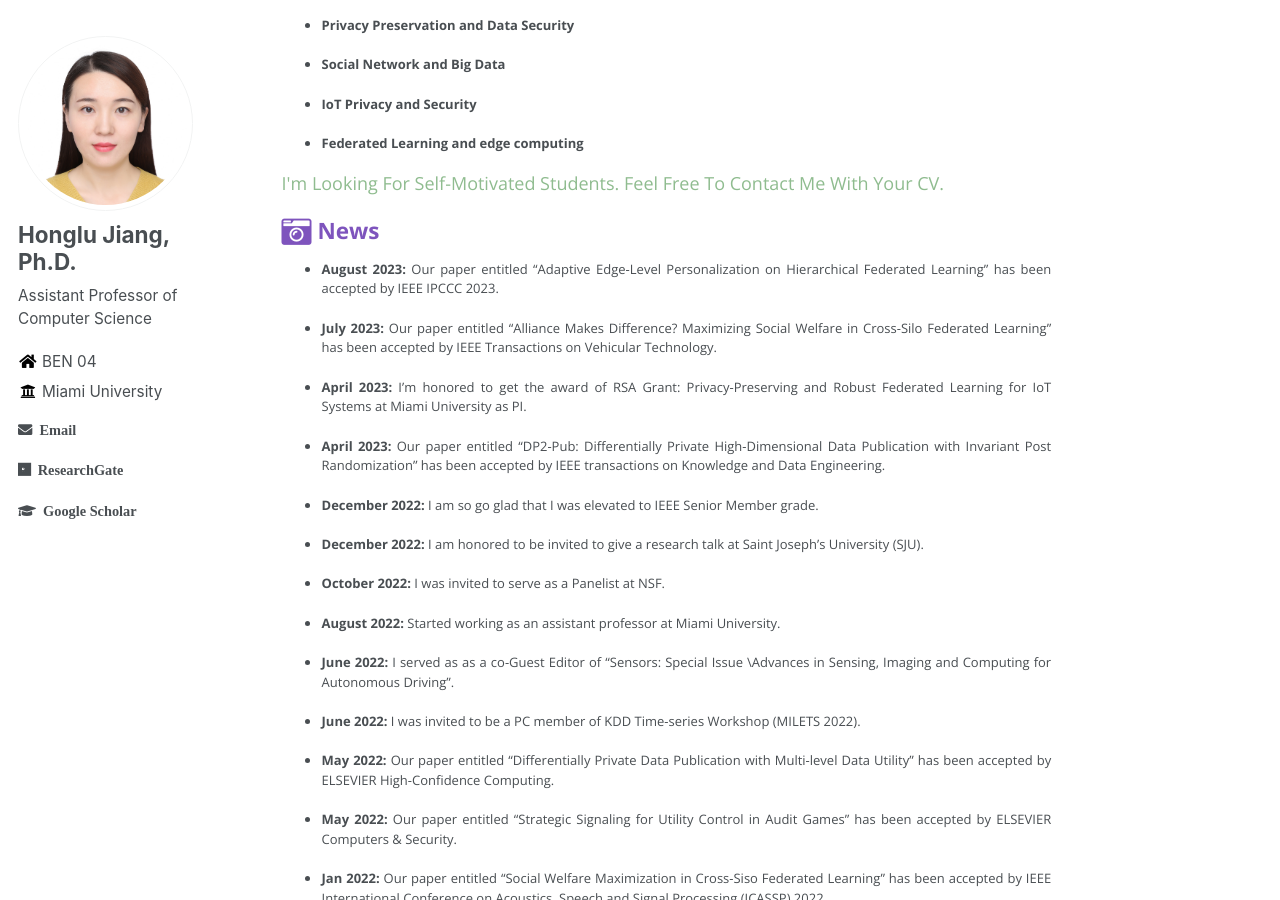
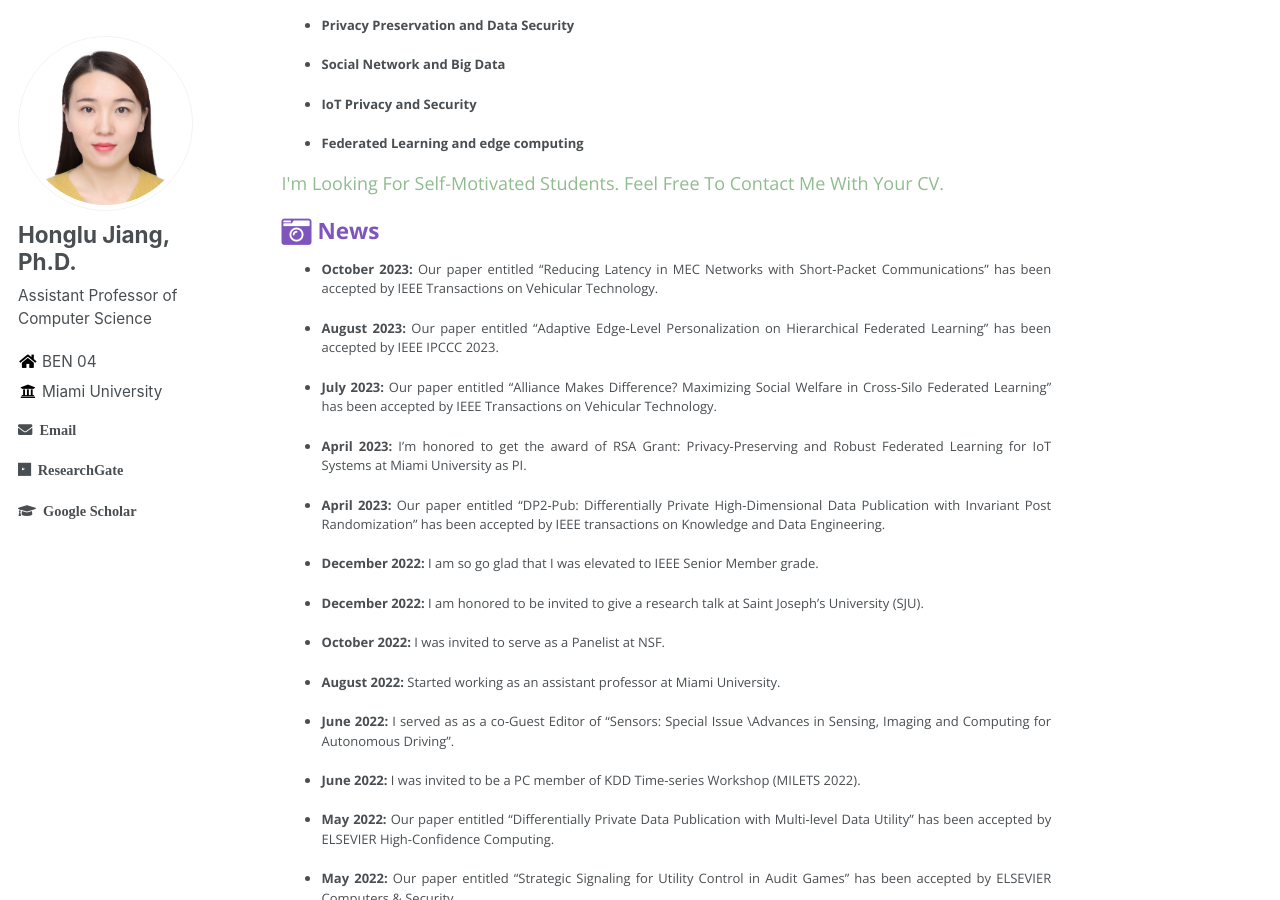
Before and after one commit to hljiang0720/hljiang.github.io, a Jekyll site: the page built from _pages/about.md, in a window 1280 px wide and 900 px high, scrolled down 302 px. Built offline with Jekyll 4.4.1, drawn with Linux system fonts in a browser that asks for light colours.

Commit message:
Update about.md

```diff
--- a/_pages/about.md
+++ b/_pages/about.md
@@ -34,6 +34,8 @@ I obtained my Ph.D.in the Department of [Computer Science](https://www.cs.seas.g
 
 <h3><i class="fa fa-camera-retro fa-lg" aria-hidden="true"></i> News</h3>
 
+ * **October 2023:** Our paper entitled “Reducing Latency in MEC Networks with Short-Packet Communications" has been accepted by IEEE Transactions on Vehicular Technology.
+
  * **August 2023:** Our paper entitled “Adaptive Edge-Level Personalization on Hierarchical Federated Learning" has been accepted by IEEE IPCCC 2023.
 
  * **July 2023:** Our paper entitled “Alliance Makes Difference? Maximizing Social Welfare in Cross-Silo Federated Learning" has been accepted by IEEE Transactions on Vehicular Technology.
```
